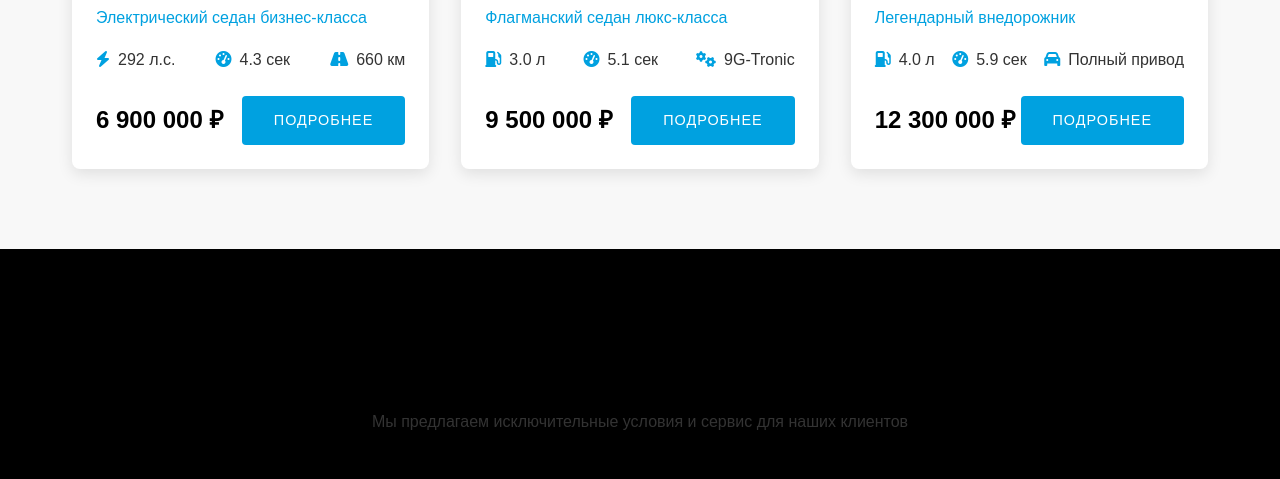
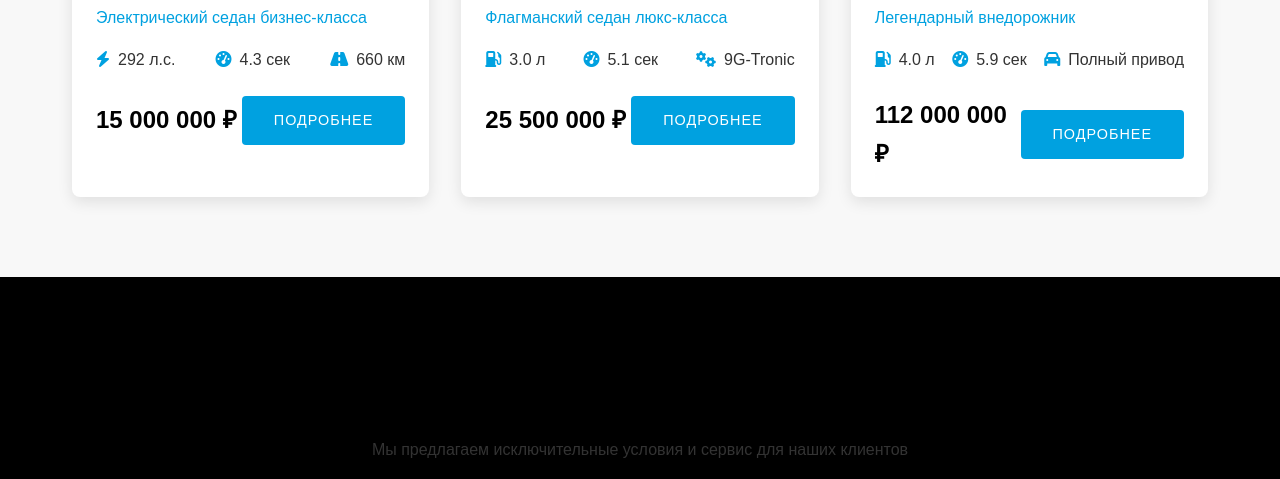
Before and after one commit to DimaPVO/DimaPVO.github.io, a plain HTML site: page index.html in a window 1280 px wide. Shown: the part 1397-1876 px from the top of the page. Drawn offline with Linux system fonts and the light colour scheme.

Commit message:
Update index.html

```diff
--- a/index.html
+++ b/index.html
@@ -512,7 +512,7 @@
                         </div>
                         <div class="car-price">
                             <div>
-                                <span class="price">6 900 000 ₽</span>
+                                <span class="price">15 000 000 ₽</span>
                             </div>
                             <a href="#" class="btn">Подробнее</a>
                         </div>
@@ -534,7 +534,7 @@
                         </div>
                         <div class="car-price">
                             <div>
-                                <span class="price">9 500 000 ₽</span>
+                                <span class="price">25 500 000 ₽</span>
                             </div>
                             <a href="#" class="btn">Подробнее</a>
                         </div>
@@ -556,7 +556,7 @@
                         </div>
                         <div class="car-price">
                             <div>
-                                <span class="price">12 300 000 ₽</span>
+                                <span class="price">112 000 000 ₽</span>
                             </div>
                             <a href="#" class="btn">Подробнее</a>
                         </div>
@@ -698,7 +698,7 @@
             </div>
 
             <div class="copyright">
-                <p>&copy; 2023 Mercedes-Benz Автосалон. Все права защищены.</p>
+                <p>&copy;  Mercedes-Benz Автосалон</p>
             </div>
         </div>
     </footer>
```
